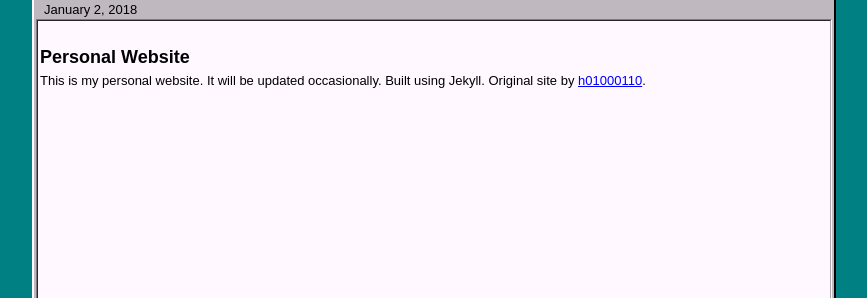
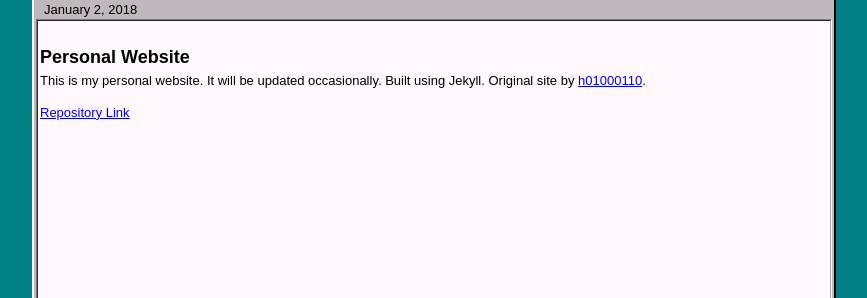
Before and after one commit to MJVL/mjvl.github.io-legacy-v2, a Jekyll site: the page built from _posts/2018-01-02-personal-website.md, in a window 1280 px wide. Shown: the part 282-580 px from the top of the page, without its empty margins (206-1073 px from the left). Built offline with Jekyll 4.4.1, drawn with Linux system fonts in a browser that asks for light colours.

Commit message:
Add repository links

```diff
--- a/_posts/2018-01-02-personal-website.md
+++ b/_posts/2018-01-02-personal-website.md
@@ -8,3 +8,5 @@ tags: tag1
 
 This is my personal website. It will be updated occasionally. Built using Jekyll.
 Original site by [h01000110](https://github.com/h01000110 "h01000110's GitHub Profile").
+
+#### [Repository Link](https://github.com/MJVL/mjvl.github.io "Personal Website")
```
Also changed, not shown: _posts/2018-01-02-TutorHub.md (+2 -0 lines).
